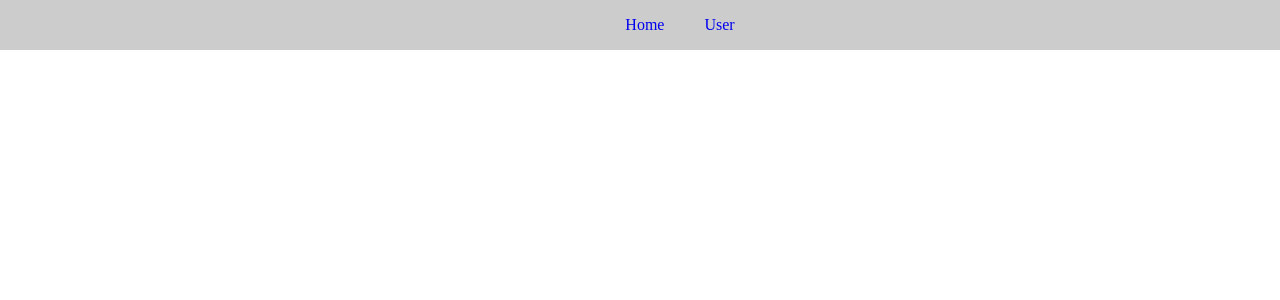
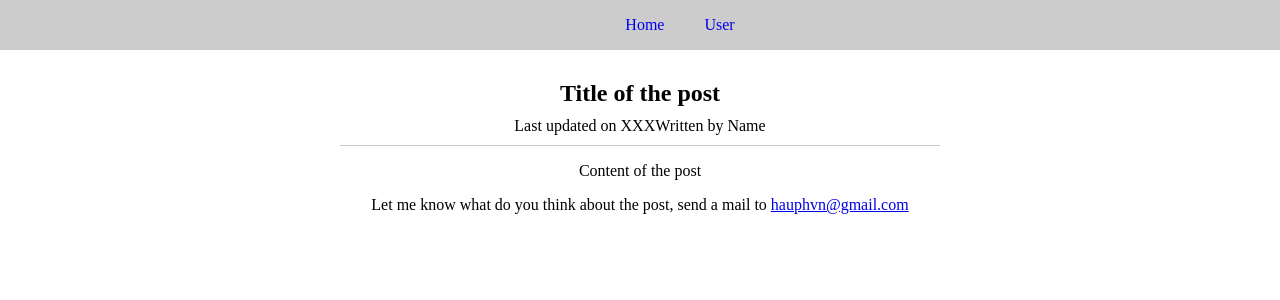
Before and after one commit to hauphvn/nuxtjs-first, a Nuxt app: page /posts/1 in a window 1280 px wide. Before the commit this address had no page. Shown: the top 300 px of the page. Built offline with nearby package versions, Linux system fonts and the light colour scheme.

Commit message:
Creating pages related

```diff
--- /dev/null
+++ b/pages/about/index.vue
@@ -0,0 +1,22 @@
+<template>
+<div class="about-page">
+  <h1>This is a about page</h1>
+  <p>Lorem ipsum dolor sit amet, consectetur adipisicing elit. Ad alias ea non odio pariatur quaerat sapiente suscipit totam unde voluptate? Aliquam amet assumenda deleniti earum eveniet fugit temporibus, unde voluptatem.</p>
+  <p>Lorem ipsum dolor sit amet, consectetur adipisicing elit. Ad alias ea non odio pariatur quaerat sapiente suscipit totam unde voluptate? Aliquam amet assumenda deleniti earum eveniet fugit temporibus, unde voluptatem.</p>
+  <p>Lorem ipsum dolor sit amet, consectetur adipisicing elit. Ad alias ea non odio pariatur quaerat sapiente suscipit totam unde voluptate? Aliquam amet assumenda deleniti earum eveniet fugit temporibus, unde voluptatem.</p>
+  <p>Lorem ipsum dolor sit amet, consectetur adipisicing elit. Ad alias ea non odio pariatur quaerat sapiente suscipit totam unde voluptate? Aliquam amet assumenda deleniti earum eveniet fugit temporibus, unde voluptatem.</p>
+</div>
+</template>
+
+<script>
+export default {
+  name: 'index'
+}
+</script>
+
+<style scoped>
+.about-page {
+  text-align: center;
+  padding: 30px;
+}
+</style>
--- /dev/null
+++ b/pages/posts/_id/index.vue
@@ -0,0 +1,60 @@
+<template>
+  <div class="single-post-page">
+    <section class="post">
+      <h1 class="post-title">Title of the post</h1>
+      <div class="post-details">
+        <div class="post-detail">Last updated on XXX</div>
+        <div class="post-detail">Written by Name</div>
+      </div>
+      <p class="post-content">Content of the post</p>
+    </section>
+    <section class="post-feedback">
+      <p>Let me know what do you think about the post, send a mail to <a href="mailto:hauphvn@gmail.com">hauphvn@gmail.com</a>
+      </p>
+    </section>
+  </div>
+</template>
+
+<script>
+export default {
+  name: 'index'
+}
+</script>
+
+<style scoped>
+.single-post-page {
+  padding: 30px;
+  text-align: center;
+  box-sizing: border-box;
+}
+
+.post {
+  width: 100%;
+}
+
+@media (min-width: 768px) {
+  .post {
+    width: 600px;
+    margin: auto;
+  }
+}
+
+.post-title {
+  margin: 0;
+}
+
+.post-details {
+  padding: 10px;
+  box-sizing: border-box;
+  border-bottom: 1px solid #ccc;
+  display: flex;
+  justify-content: center;
+  align-items: center;
+  flex-direction: column;
+}
+@media (min-width: 768px) {
+  .post-details {
+    flex-direction: row;
+  }
+}
+</style>
--- /dev/null
+++ b/pages/posts/index.vue
@@ -0,0 +1,19 @@
+<template>
+<div class="posts-page">
+
+</div>
+</template>
+
+<script>
+export default {
+  name: 'index'
+}
+</script>
+
+<style scoped>
+.posts-page {
+  display: flex;
+  justify-content: center;
+  align-items: center;
+}
+</style>
```
